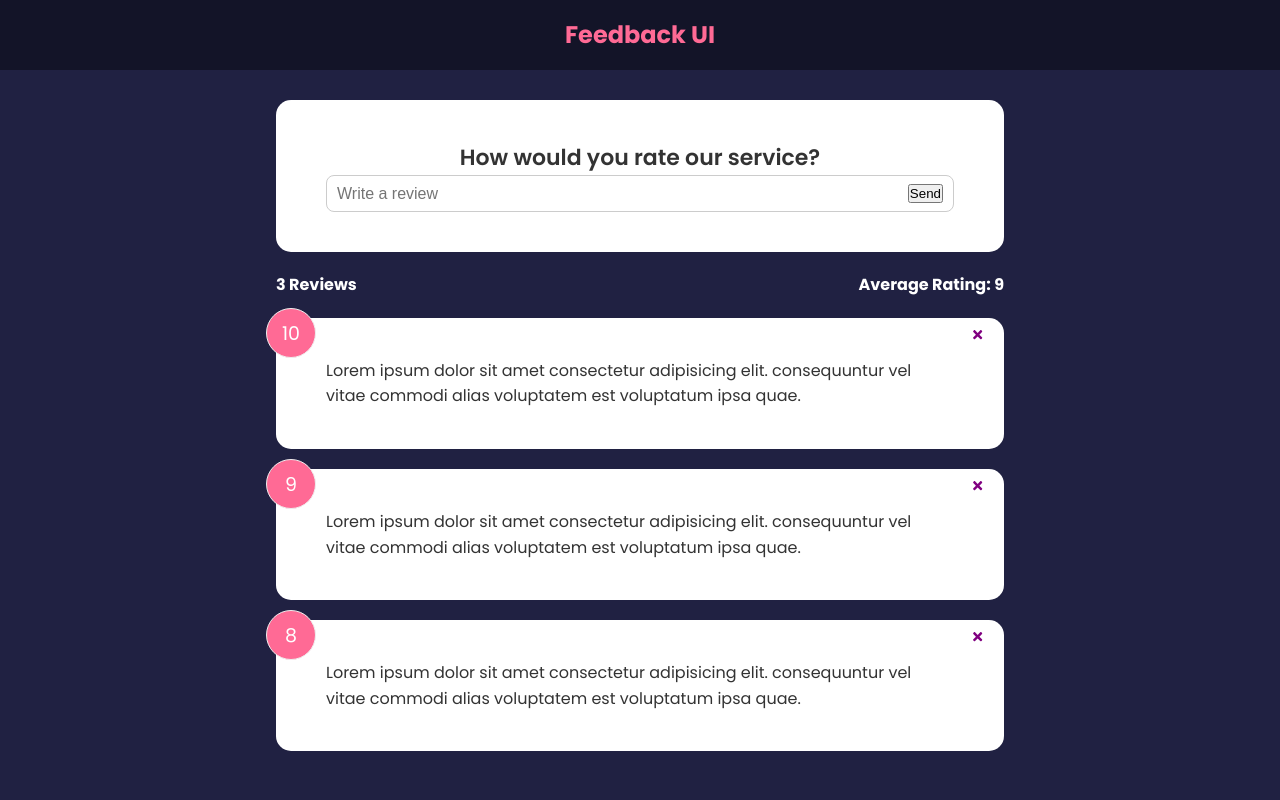
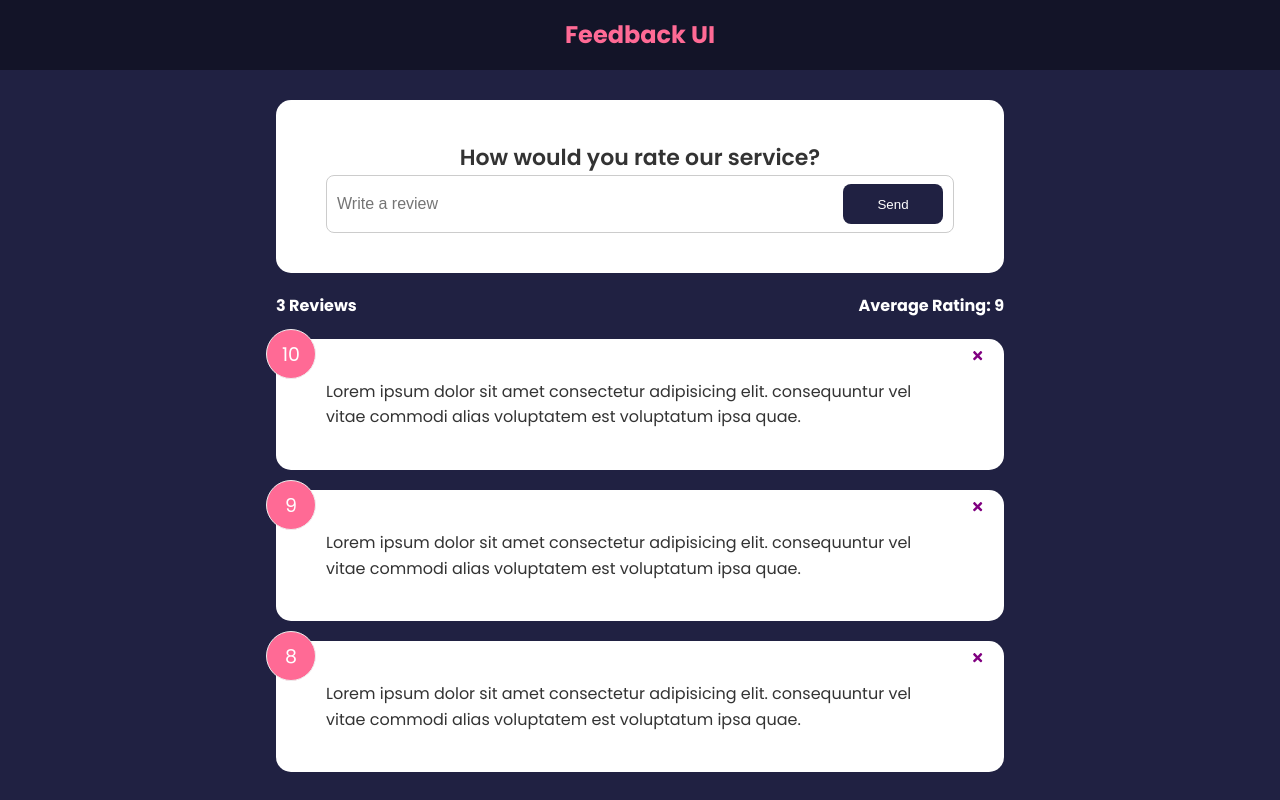
Before and after one commit to dev-brit/react-feedback-app, a React (Create React App) app: page / in a window 1280 px wide. Built offline with nearby package versions, Linux system fonts and the light colour scheme.

Commit message:
Create Button component

```diff
--- a/src/components/FeedbackForm.jsx
+++ b/src/components/FeedbackForm.jsx
@@ -1,5 +1,6 @@
 import { useState } from 'react'
 import Card from './shared/Card'
+import Button from './shared/Button'
 
 function FeedbackForm() {
   const [text, setText] = useState('')
@@ -15,7 +16,7 @@
         {/* @todo - rating select component */}
         <div className="input-group">
           <input onChange={handleTextChange} type="text" placeholder='Write a review' value={text} />
-          <button type="submit">Send</button>
+          <Button type="submit" >Send</Button>
         </div>
 
       </form>
--- /dev/null
+++ b/src/components/shared/Button.jsx
@@ -0,0 +1,24 @@
+import PropTypes from 'prop-types'
+
+function Button({children, version, type, isDisabled}) {
+  return (
+    <button type={type} disabled={isDisabled} className={`btn btn-${version}`}>
+    {children}
+    </button>
+  )
+}
+
+Button.defaultProps = {
+  version: 'primary',
+  type: 'button',
+  isDisabled: false,
+}
+
+Button.propTypes = {
+  children: PropTypes.node.isRequired,
+  version: PropTypes.string,
+  type: PropTypes.string,
+  isDisabled: PropTypes.bool,
+}
+
+export default Button
```
